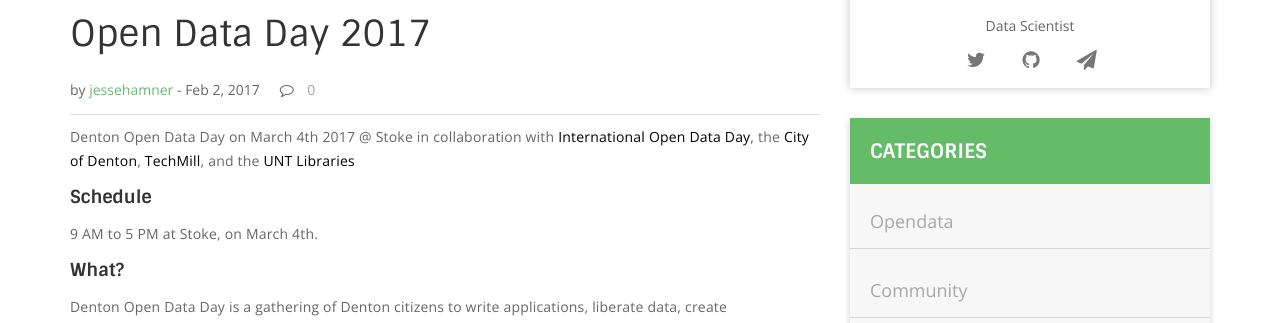
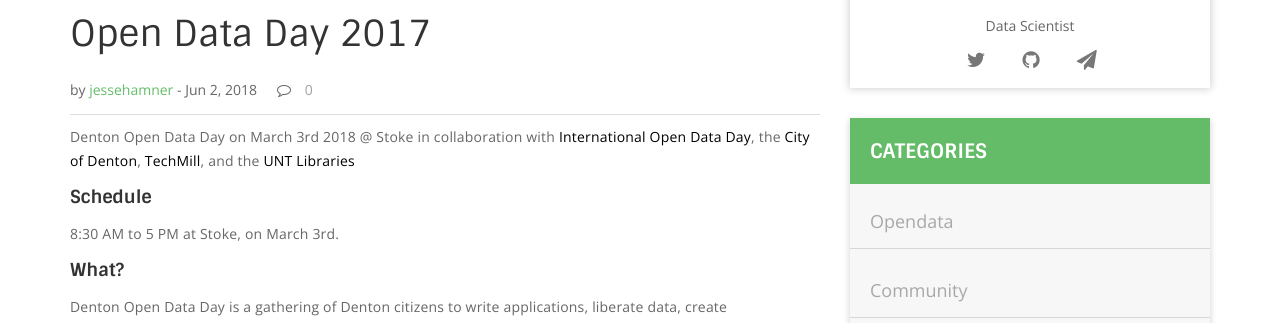
Before and after one commit to opendenton/opendenton.github.io, a Jekyll site: the page built from _posts/2017-02-02-open-data.markdown, in a window 1280 px wide and 1400 px high, scrolled down 512 px. Shown: the part 180-503 px from the top of the window. Built offline with Jekyll 4.4.1, drawn with Linux system fonts in a browser that asks for light colours; nearby versions of some CDN libraries; comment, search, counter and statistics services are not loaded; some of the changed text lies outside the part shown.

Commit message:
Update for 2018

```diff
--- a/_posts/2017-02-02-open-data.markdown
+++ b/_posts/2017-02-02-open-data.markdown
@@ -1,16 +1,16 @@
 ---
 layout: post
-date: 2017-02-02T08:35:01-06:00
+date: 2018-06-02T08:35:01-06:00
 title: "Open Data Day 2017"
 permalink: /open-data-day
 image: welcome-open-denton.png
 author: jessehamner
 categories: [opendata, community, event]
 ---
-Denton Open Data Day on March 4th 2017 @ Stoke in collaboration with [International Open Data Day](http://opendataday.org/), the [City of Denton](https://www.cityofdenton.com/), [TechMill](https://techmill.co/), and the [UNT Libraries](http://www.library.unt.edu)
+Denton Open Data Day on March 3rd 2018 @ Stoke in collaboration with [International Open Data Day](http://opendataday.org/), the [City of Denton](https://www.cityofdenton.com/), [TechMill](https://techmill.co/), and the [UNT Libraries](http://www.library.unt.edu)
 
 #### Schedule
-9 AM to 5 PM at Stoke, on March 4th.
+8:30 AM to 5 PM at Stoke, on March 3rd.
 
 #### What?
 Denton Open Data Day is a gathering of Denton citizens to write applications, liberate data, create visualizations and publish analyses using Denton open public data to show support for and encourage the adoption of Denton open data policies. It is a good chance for UNT students and local developers to use Denton Open Data to produce something useful to the community.
@@ -45,9 +45,9 @@
 {
   "@context" : "http://schema.org",
   "@type" : "Event",
-  "name" : "Open Data Day 2017",
-  "startDate" : "2017-03-04",
-  "endDate" : "2017-03-04",
+  "name" : "Open Data Day 2018",
+  "startDate" : "2018-03-03",
+  "endDate" : "2018-03-03",
   "location" : {
     "@type" : "Place",
     "name" : "Stoke",
```
Also changed, not shown: other parts of _posts/2017-02-02-open-data.markdown (+2 -2 lines).
